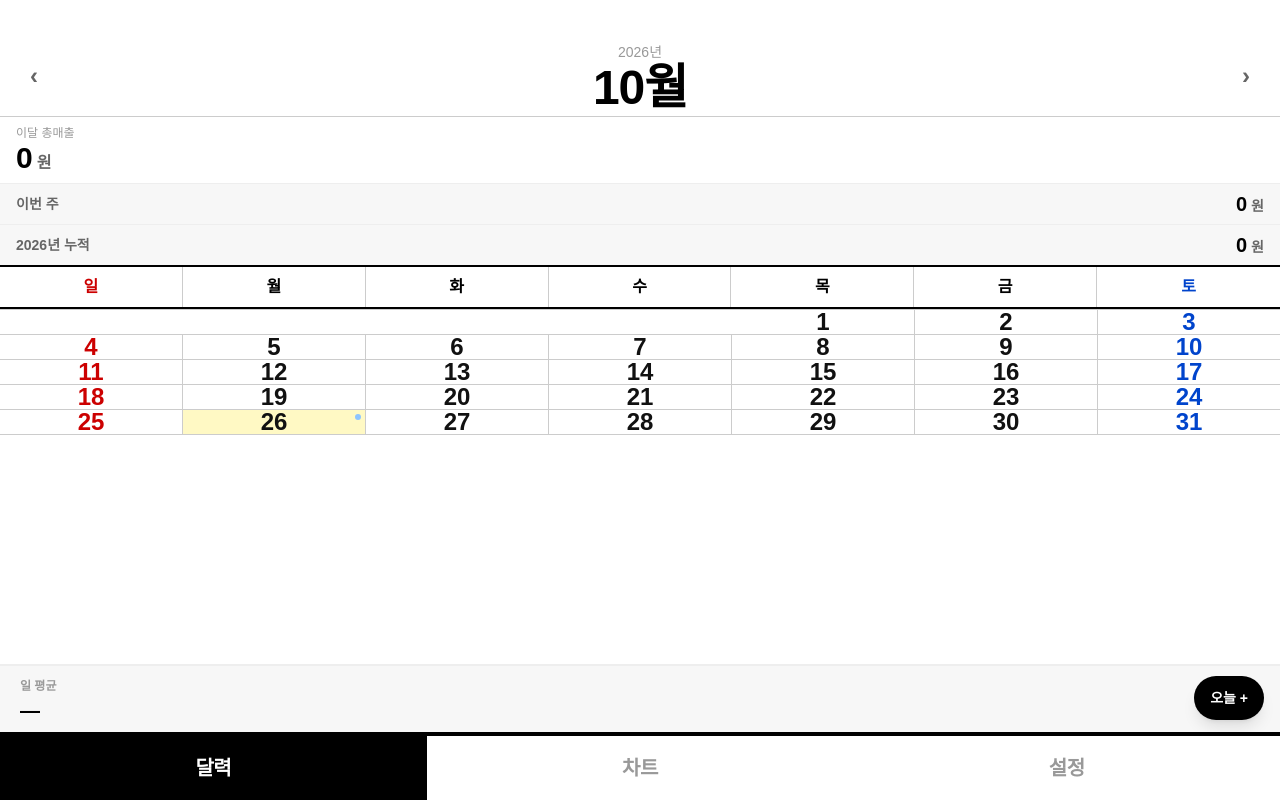
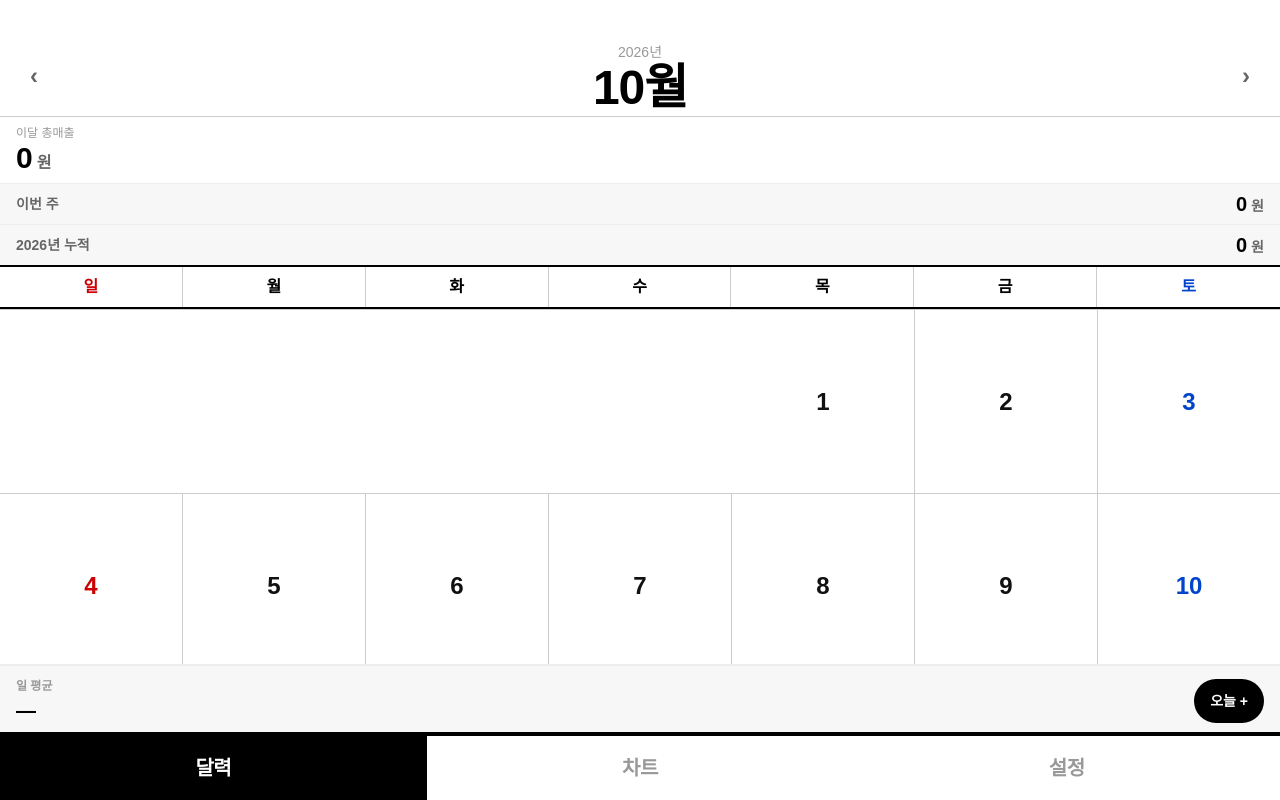
Before and after one commit to sangukO/daily-sales, a Next.js app: page /dashboard in a window 1280 px wide. Built offline with nearby package versions, Linux system fonts and the light colour scheme; no server answers; the database is empty.

Commit message:
fix: 달력 6주 오버플로우 스크롤 처리 + FAB 통계 바 인라인 + 금액 부호 표시

```diff
--- a/src/components/calendar/SalesCalendar.tsx
+++ b/src/components/calendar/SalesCalendar.tsx
@@ -356,8 +356,8 @@ export default function SalesCalendar() {
             ))}
           </div>
 
-          {/* DayPicker 날짜 그리드 */}
-          <div className="flex-1 min-h-0 overflow-hidden">
+          {/* DayPicker 날짜 그리드 — 6주 달은 이 영역 내에서 스크롤 */}
+          <div className="flex-1 overflow-y-auto">
             <DayPicker
               locale={ko}
               mode="single"
@@ -465,26 +465,28 @@ export default function SalesCalendar() {
                 },
               }}
               classNames={{
-                root: "w-full h-full flex flex-col",
-                months: "w-full flex-1 min-h-0 flex flex-col",
-                month: "w-full flex-1 min-h-0 flex flex-col",
+                root: "w-full flex flex-col",
+                months: "w-full flex flex-col",
+                month: "w-full flex flex-col",
                 month_caption: "hidden",
                 weekdays: "hidden" /* 우리가 직접 렌더링 */,
                 weekday: "hidden",
-                weeks: "w-full flex-1 min-h-0 flex flex-col border-t border-(--gray-4)",
-                week: "flex flex-1 divide-x divide-(--gray-4) border-b border-(--gray-4)",
-                day: "flex-1 min-w-0 min-h-0",
+                weeks: "w-full flex flex-col border-t border-(--gray-4)",
+                week: "flex divide-x divide-(--gray-4) border-b border-(--gray-4)",
+                day: "flex-1 min-w-0 aspect-square",
                 outside: "",
                 disabled: "opacity-30",
               }}
             />
           </div>
 
-          {/* ── 하단 통계 ── */}
-          <div className="shrink-0 flex items-center px-5 py-3 border-t-2 border-(--gray-5) bg-(--gray-6)">
+          {/* ── 하단 통계 + FAB ── */}
+          <div className="shrink-0 flex items-center gap-3 px-4 py-3 border-t-2 border-(--gray-5) bg-(--gray-6)">
+            {/* 통계 텍스트 */}
+            <div className="flex-1 min-w-0">
               {monthlyGoal > 0 ? (
                 remaining > 0 ? (
-                <div className="w-full">
+                  <>
                     <p className="text-xs font-bold text-(--gray-3) mb-0.5">
                       {isCurrentMonth
                         ? `${daysLeftInMonth}일 남음 · 목표까지`
@@ -492,43 +494,41 @@ export default function SalesCalendar() {
                     </p>
                     <div className="flex items-baseline justify-between">
                       <p className="text-xl font-black text-black tabular-nums">
-                      {fmtShort(remaining)} 남았어요
+                        −{fmtShort(remaining)}
                       </p>
                       {dailyNeeded > 0 && (
-                      <p className="text-sm font-bold text-(--gray-3) tabular-nums">
+                        <p className="text-sm font-bold text-(--gray-3) tabular-nums shrink-0 ml-2">
                           하루 {fmtShort(dailyNeeded)}씩
                         </p>
                       )}
                     </div>
-                </div>
+                  </>
                 ) : (
-                <div className="w-full">
+                  <>
                     <p className="text-xs font-bold text-(--green) mb-0.5">
                       이달 목표 달성
                     </p>
                     <p className="text-xl font-black text-(--green) tabular-nums">
-                    +{fmtShort(Math.abs(remaining))} 초과
+                      +{fmtShort(Math.abs(remaining))}
                     </p>
-                </div>
+                  </>
                 )
               ) : (
-              <div className="w-full">
+                <>
                   <p className="text-xs font-bold text-(--gray-3) mb-0.5">
                     일 평균
                   </p>
                   <p className="text-xl font-black text-black tabular-nums">
                     {dailyAvg > 0 ? fmtShort(dailyAvg) : "—"}
                   </p>
-              </div>
+                </>
               )}
             </div>
-        </div>
-      </div>
 
-      {/* 오늘 빠른 입력 FAB */}
+            {/* FAB — 하단 통계 바 오른쪽에 인라인 배치 */}
             {isCurrentMonth && (
               <button
-          className="fixed bottom-20 right-4 z-40 bg-black text-white rounded-full px-4 py-3 text-sm font-black shadow-lg active:opacity-70 transition-opacity"
+                className="shrink-0 bg-black text-white rounded-full px-4 py-3 text-sm font-black active:opacity-70 transition-opacity"
                 onClick={() => {
                   setDialogDate(today);
                   setHighlightedDate(today);
@@ -537,6 +537,9 @@ export default function SalesCalendar() {
                 {fabLabel}
               </button>
             )}
+          </div>
+        </div>
+      </div>
 
       {/* 데이터 로드 오류 */}
       {fetchError && (
```
Lines whose indentation alone changed are shown as unchanged.
